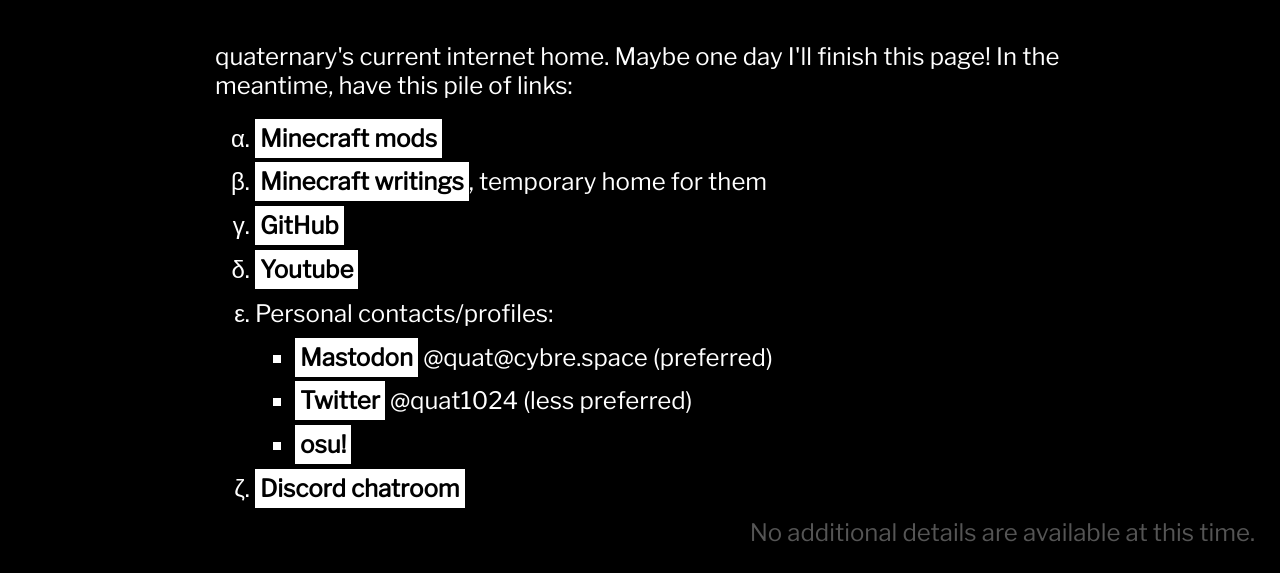
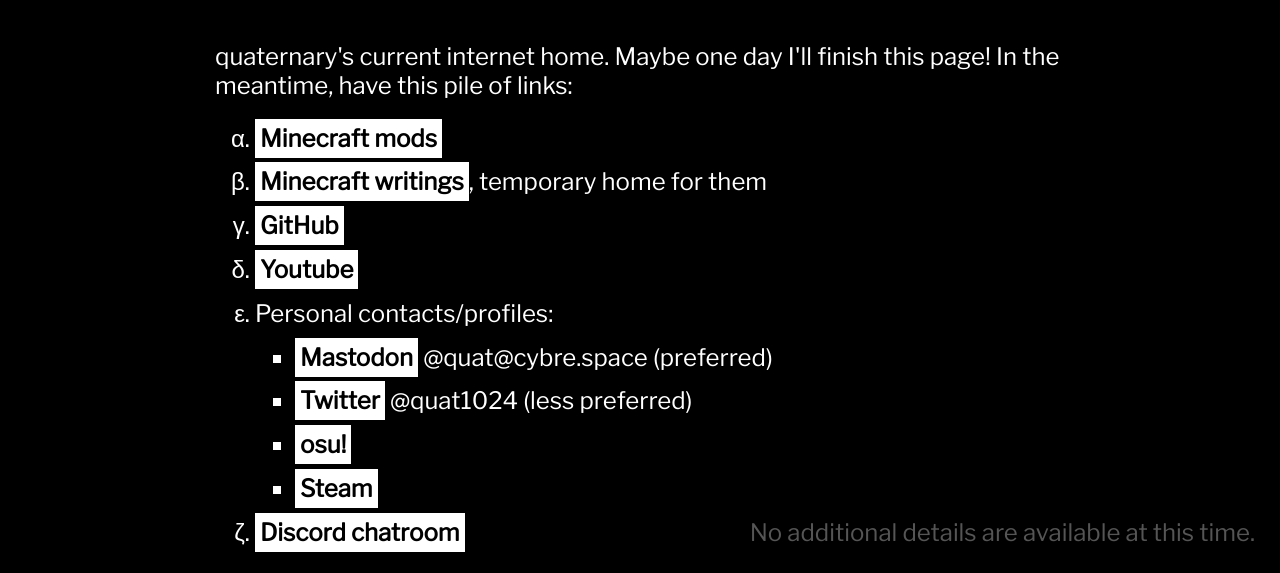
Before and after one commit to quat1024/quat1024.github.io, a plain HTML site: page index.html in a window 1280 px wide. Shown: the part 227-800 px from the top of the page. Drawn offline with nearby package versions, Linux system fonts and the light colour scheme.

Commit message:
link my Steam

```diff
--- a/index.html
+++ b/index.html
@@ -28,6 +28,7 @@
             <li><a rel="me" href="https://cybre.space/@quat">Mastodon</a> @quat@cybre.space (preferred)</li>
             <li><a href="https://twitter.com/quat1024">Twitter</a> @quat1024 (less preferred)</li>
             <li><a href="https://osu.ppy.sh/users/2327285">osu!</a></li>
+            <li><a href="https://steamcommunity.com/id/quaternary">Steam</a></li>
           </ul>
         </li>
         <li><a href="http://highlysuspect.agency/discord">Discord chatroom</a></li>
```
